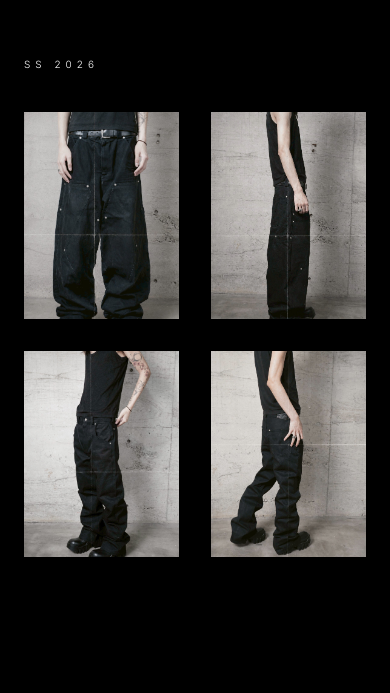
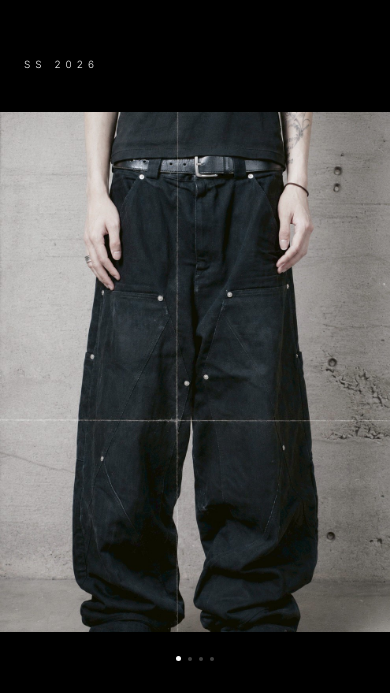
Before and after one commit to rentako07240724-commits/ren-kitagawa, a Next.js app: page / in a window 390 px wide. Shown: the part 1951-2644 px from the top of the page. Built offline with nearby package versions, Linux system fonts and the light colour scheme.

Commit message:
feat: swipe collection slider with snap + dots, hero2 text-sm/opacity-85

```diff
--- /dev/null
+++ b/app/components/CollectionSlider.tsx
@@ -0,0 +1,69 @@
+"use client";
+
+import { useRef, useState, useEffect } from "react";
+import Image from "next/image";
+
+type Props = {
+  images: string[];
+  placeholderCount: number;
+};
+
+export default function CollectionSlider({ images, placeholderCount }: Props) {
+  const scrollRef = useRef<HTMLDivElement>(null);
+  const [current, setCurrent] = useState(0);
+
+  const items = images.length > 0 ? images : Array<null>(placeholderCount).fill(null);
+
+  useEffect(() => {
+    const el = scrollRef.current;
+    if (!el) return;
+    const onScroll = () => {
+      const index = Math.round(el.scrollLeft / el.clientWidth);
+      setCurrent(index);
+    };
+    el.addEventListener("scroll", onScroll, { passive: true });
+    return () => el.removeEventListener("scroll", onScroll);
+  }, []);
+
+  return (
+    <div>
+      {/* Scroll container — snap-x mandatory, scrollbar hidden */}
+      <div
+        ref={scrollRef}
+        className="flex overflow-x-scroll snap-x snap-mandatory scrollbar-none"
+      >
+        {items.map((src, i) => (
+          <div key={i} className="flex-none w-full snap-start">
+            <div className="relative w-full aspect-[3/4] bg-[#0d0d0d]">
+              {src && (
+                <Image
+                  src={src}
+                  alt={`Look ${i + 1}`}
+                  fill
+                  className="object-cover object-top"
+                  quality={100}
+                />
+              )}
+            </div>
+          </div>
+        ))}
+      </div>
+
+      {/* Dot indicator */}
+      {items.length > 1 && (
+        <div className="flex justify-center items-center gap-[7px] mt-6">
+          {items.map((_, i) => (
+            <div
+              key={i}
+              className={`rounded-full transition-all duration-300 ${
+                i === current
+                  ? "w-[5px] h-[5px] bg-white"
+                  : "w-[4px] h-[4px] bg-white/25"
+              }`}
+            />
+          ))}
+        </div>
+      )}
+    </div>
+  );
+}
--- a/app/globals.css
+++ b/app/globals.css
@@ -18,6 +18,15 @@
 
 ::-webkit-scrollbar-thumb {
   background: #222;
+}
+
+/* ── Horizontal scroll: hide scrollbar ───────── */
+.scrollbar-none {
+  scrollbar-width: none;
+  -ms-overflow-style: none;
+}
+.scrollbar-none::-webkit-scrollbar {
+  display: none;
 }
 
 /* ── Loader ───────────────────────────────────── */
--- a/app/page.tsx
+++ b/app/page.tsx
@@ -3,6 +3,7 @@ import path from "path";
 import Image from "next/image";
 import Nav from "@/app/components/Nav";
 import Loader from "@/app/components/Loader";
+import CollectionSlider from "@/app/components/CollectionSlider";
 
 /** ビルド時に public/images/collection/ の画像ファイル一覧を取得 */
 function getCollectionImages(): string[] {
@@ -67,7 +68,7 @@ export default function Home() {
           />
           {/* Bottom-left concept text */}
           <div className="absolute bottom-10 left-6 md:bottom-14 md:left-12 z-10">
-            <p className="font-body font-light text-[9px] tracking-[0.28em] text-white/70 uppercase leading-[2.6]">
+            <p className="font-body font-light text-sm tracking-[0.28em] text-white/85 uppercase leading-[2.6]">
               Clothing built from silence.<br />
               Tension held in fabric.<br />
               Noise placed with intention.
@@ -75,34 +76,20 @@ export default function Home() {
           </div>
         </section>
 
-        {/* ── 3. Collection grid ───────────────────────── */}
-        <section id="collection" className="px-6 md:px-12 pt-20 pb-24 md:pt-[80px] md:pb-40">
+        {/* ── 3. Collection — swipe slider ─────────────── */}
+        <section id="collection" className="pb-24 md:pb-40">
           {/* SS 2026 ヘッダー */}
-          <p className="font-body font-light text-[10px] tracking-[0.5em] text-white uppercase mb-10 md:mb-12">
-            SS 2026
-          </p>
+          <div className="px-6 md:px-12 pt-20 md:pt-[80px] mb-10 md:mb-12">
+            <p className="font-body font-light text-[10px] tracking-[0.5em] text-white uppercase">
+              SS 2026
+            </p>
+          </div>
 
-          {hasImages ? (
-            <div className="grid grid-cols-2 gap-8 md:gap-10">
-              {collectionImages.map((src, i) => (
-                <div key={src} className="relative aspect-[3/4] overflow-hidden bg-[#0d0d0d]">
-                  <Image
-                    src={src}
-                    alt={`Look ${i + 1}`}
-                    fill
-                    className="object-cover object-top"
-                    quality={100}
-                  />
-                </div>
-              ))}
-            </div>
-          ) : (
-            <div className="grid grid-cols-2 gap-8 md:gap-10">
-              {Array.from({ length: PLACEHOLDER_COUNT }).map((_, i) => (
-                <div key={i} className="relative aspect-[3/4] bg-[#0d0d0d]" />
-              ))}
-            </div>
-          )}
+          {/* Swipe slider */}
+          <CollectionSlider
+            images={collectionImages}
+            placeholderCount={PLACEHOLDER_COUNT}
+          />
         </section>
 
         {/* ── 4. Concept ───────────────────────────────── */}
```
